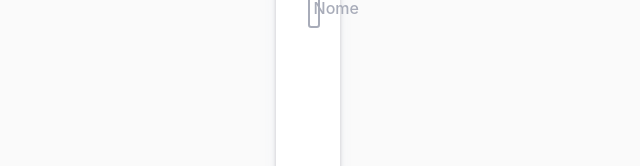
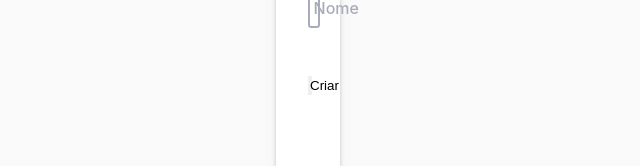
Before and after one commit to GuilhermeAMendes/PW2-Project-I, a React (Vite) app: page / in a window 1280 px wide. Shown: the part 690-856 px from the top of the page, without its empty margins (332-972 px from the left). Built offline with nearby package versions, Linux system fonts and the light colour scheme.

Commit message:
feat: create function to submit form with prevent reload page

```diff
--- a/src/App.tsx
+++ b/src/App.tsx
@@ -13,7 +13,7 @@ function App() {
   const [name, setName] = useState<string>("");
 
   const handle = () => {
-    console.log("teste");
+    console.log(`Current name ${name}`);
   };
 
   return (
@@ -24,6 +24,7 @@ function App() {
           <h1>Loja de informática</h1>
           <DefaultForm title="Registrar produtos" handleSubmit={handle}>
             <TextField label="Nome" value={name} changeValue={setName} />
+            <button type="submit">Criar</button>
           </DefaultForm>
         </section>
       </main>
--- a/src/components/commons/toolkit/forms/DefaultForm/index.tsx
+++ b/src/components/commons/toolkit/forms/DefaultForm/index.tsx
@@ -1,5 +1,5 @@
 // External library
-import React from "react";
+import React, { type FormEvent } from "react";
 
 // Types
 import type { FormProps } from "./types";
@@ -12,8 +12,15 @@ export const DefaultForm: React.FC<FormProps> = ({
   title,
   handleSubmit,
 }) => {
+
+
+  const submit = (event: FormEvent<HTMLFormElement>) => {
+    event.preventDefault();
+    handleSubmit();
+  };
+
   return (
-    <form onSubmit={handleSubmit} className={styles.formContainer}>
+    <form onSubmit={submit} className={styles.formContainer}>
       <h2 className={styles.formTitle}>{title}</h2>
       {children}
     </form>
```
